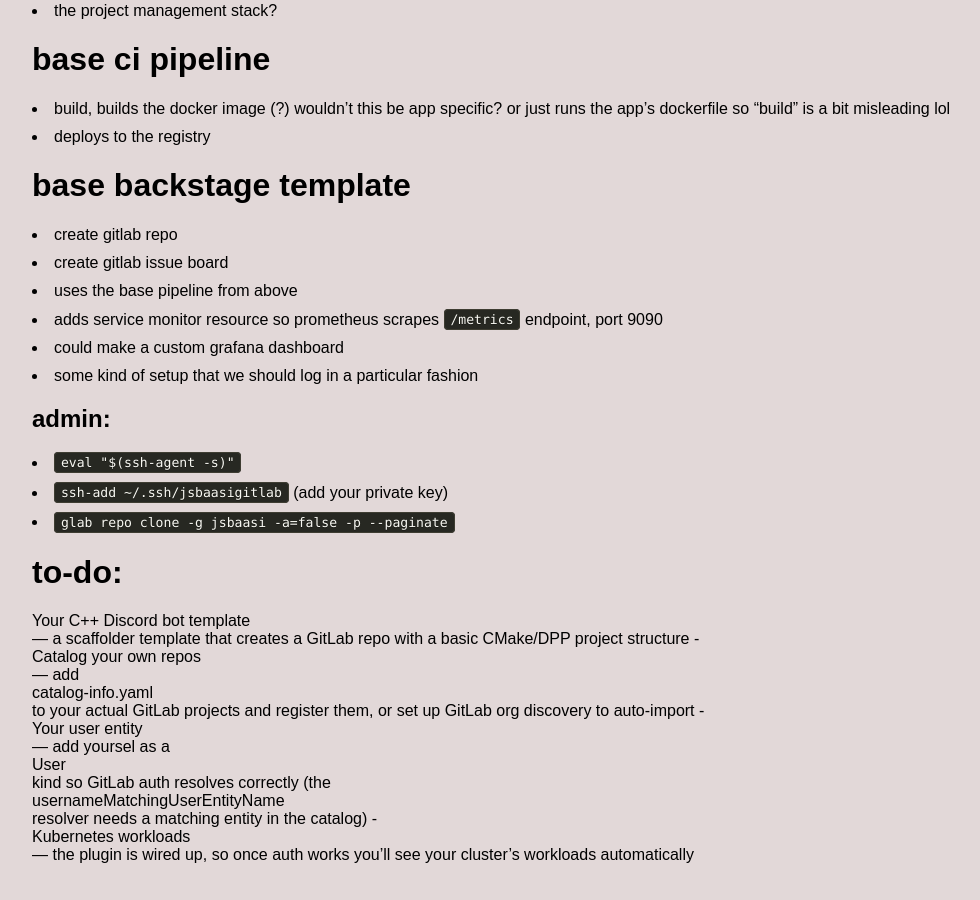
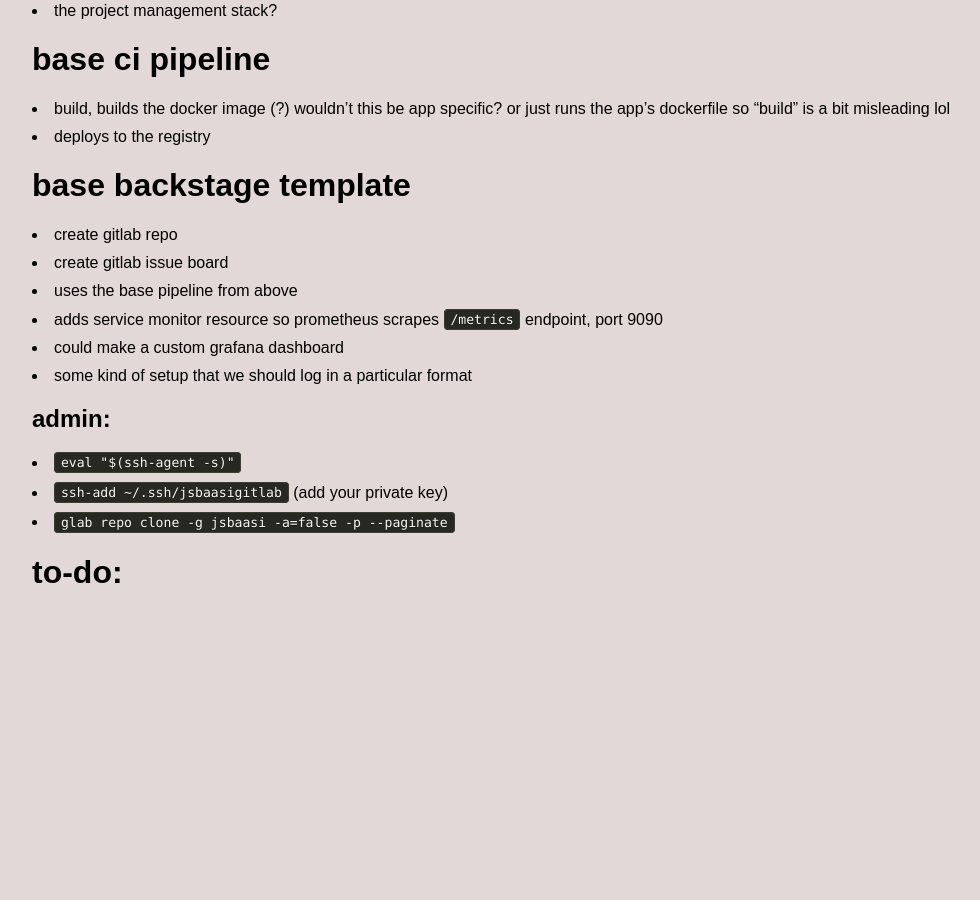
Before and after one commit to jsbaasi/jsbaasi.github.io, a Jekyll site: the page built from _posts/2026-04-17-gitops.md, in a window 1280 px wide and 900 px high, scrolled down 785 px. Shown: the whole window, without its empty margins (89-1069 px from the left). Built offline with Jekyll 4.4.1, drawn with Linux system fonts in a browser that asks for light colours; after the commit the page ends 1417 px from its top, so only the background shows below that.

Commit message:
vault backup: 2026-05-03 13:03:22

```diff
--- a/_posts/2026-04-17-gitops.md
+++ b/_posts/2026-04-17-gitops.md
@@ -30,23 +30,9 @@
 - uses the base pipeline from above
 - adds service monitor resource so prometheus scrapes `/metrics` endpoint, port 9090
 - could make a custom grafana dashboard
-- some kind of setup that we should log in a particular fashion
+- some kind of setup that we should log in a particular format
 ## admin:
 - `eval "$(ssh-agent -s)"`
 - `ssh-add ~/.ssh/jsbaasigitlab` (add your private key)
 - `glab repo clone -g jsbaasi -a=false -p --paginate`
 # to-do:
-Your C++ Discord bot template
-— a scaffolder template that creates a GitLab repo with a basic CMake/DPP project structure -
-Catalog your own repos
-— add
-catalog-info.yaml
-to your actual GitLab projects and register them, or set up GitLab org discovery to auto-import -
-Your user entity
-— add yoursel as a
-User
-kind so GitLab auth resolves correctly (the
-usernameMatchingUserEntityName
-resolver needs a matching entity in the catalog) -
-Kubernetes workloads
-— the plugin is wired up, so once auth works you'll see your cluster's workloads automatically
```
